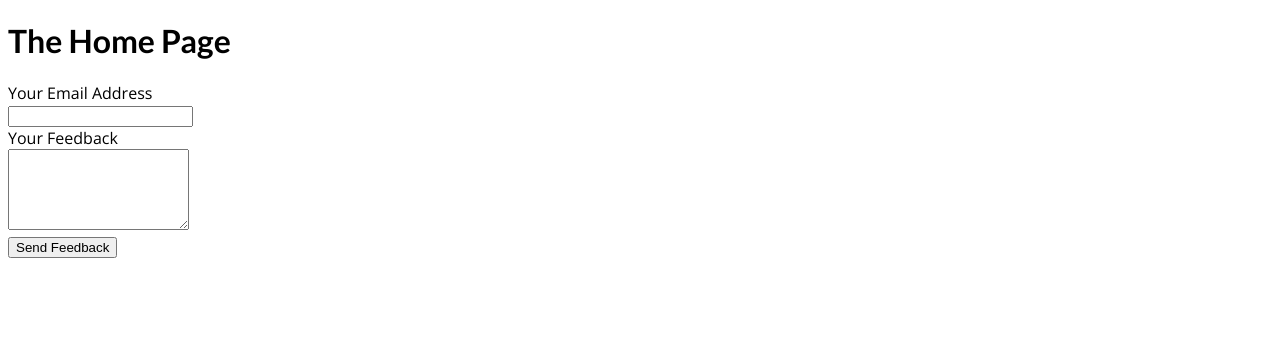
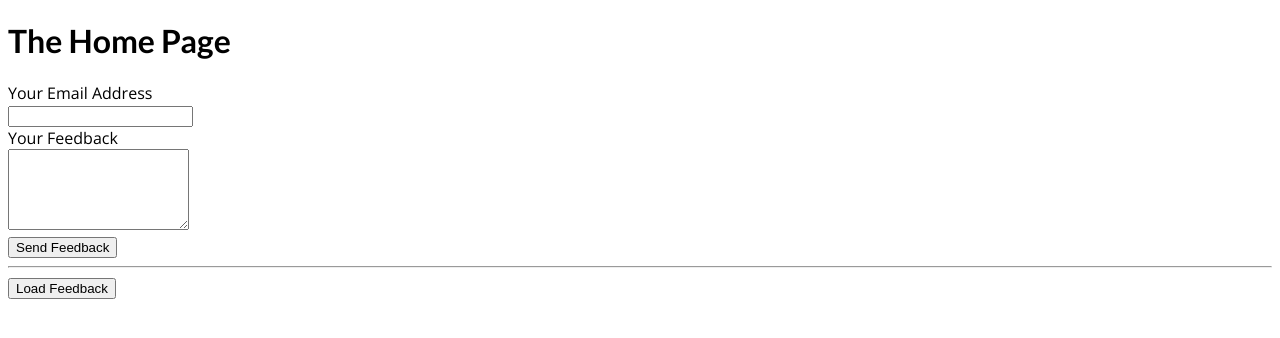
Before and after one commit to GenaPlem/next_js_api_routes, a Next.js app: page / in a window 1280 px wide. Shown: the top 338 px of the page. Built offline with nearby package versions, Linux system fonts and the light colour scheme.

Commit message:
Add function to load feedback from api

```diff
--- a/pages/index.js
+++ b/pages/index.js
@@ -1,6 +1,8 @@
-import { useRef } from "react";
+import { useRef, useState } from "react";
 
 function HomePage() {
+  const [feedbackItems, setFeedbackItems] = useState([]);
+
   const emailInputRef = useRef();
   const feedbackInputRef = useRef();
 
@@ -21,6 +23,12 @@
     })
       .then((res) => res.json())
       .then((data) => console.log(data));
+  }
+
+  function loadFeedbackHandler() {
+    fetch("/api/feedback")
+      .then((res) => res.json())
+      .then((data) => setFeedbackItems(data.feedback));
   }
 
   return (
@@ -44,6 +52,13 @@
         </div>
         <button>Send Feedback</button>
       </form>
+      <hr />
+      <button onClick={loadFeedbackHandler}>Load Feedback</button>
+      <ul>
+        {feedbackItems.map((item) => (
+          <li key={item.id}>{item.text}</li>
+        ))}
+      </ul>
     </div>
   );
 }
```
